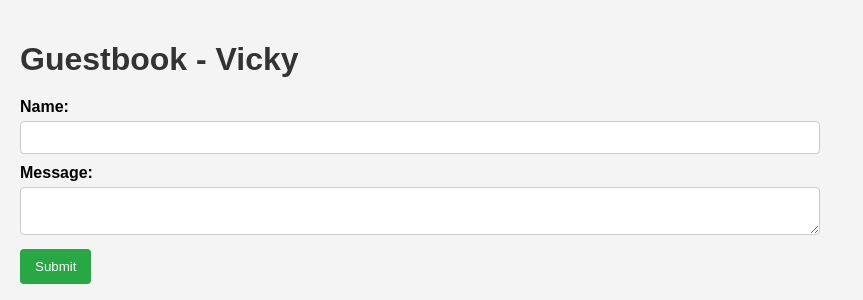
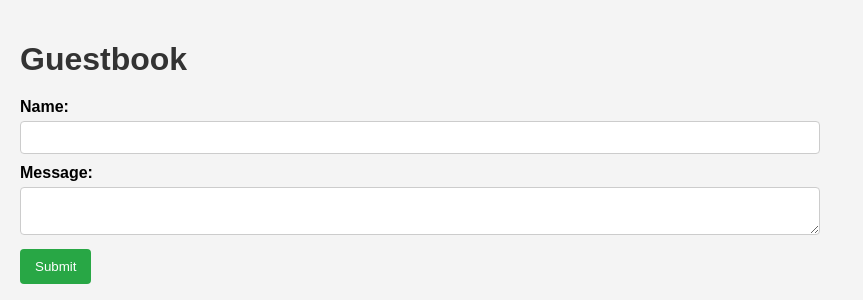
Before and after one commit to vigneshs-dev/GuestBook, a Flask app: page / in a window 1280 px wide. Shown: the top 300 px of the page, without its empty margins (0-863 px from the left). Run offline with Flask 3, Linux system fonts and the light colour scheme; data that the repository does not hold is empty.

Commit message:
Update name in index.html file

```diff
--- a/app/templates/index.html
+++ b/app/templates/index.html
@@ -8,7 +8,7 @@
 </head>
 <body>
     <div class="container">
-        <h1>Guestbook - Vicky</h1>
+        <h1>Guestbook</h1>
         <form method="POST">
             <label for="name">Name:</label>
             <input type="text" id="name" name="name" required>
```
